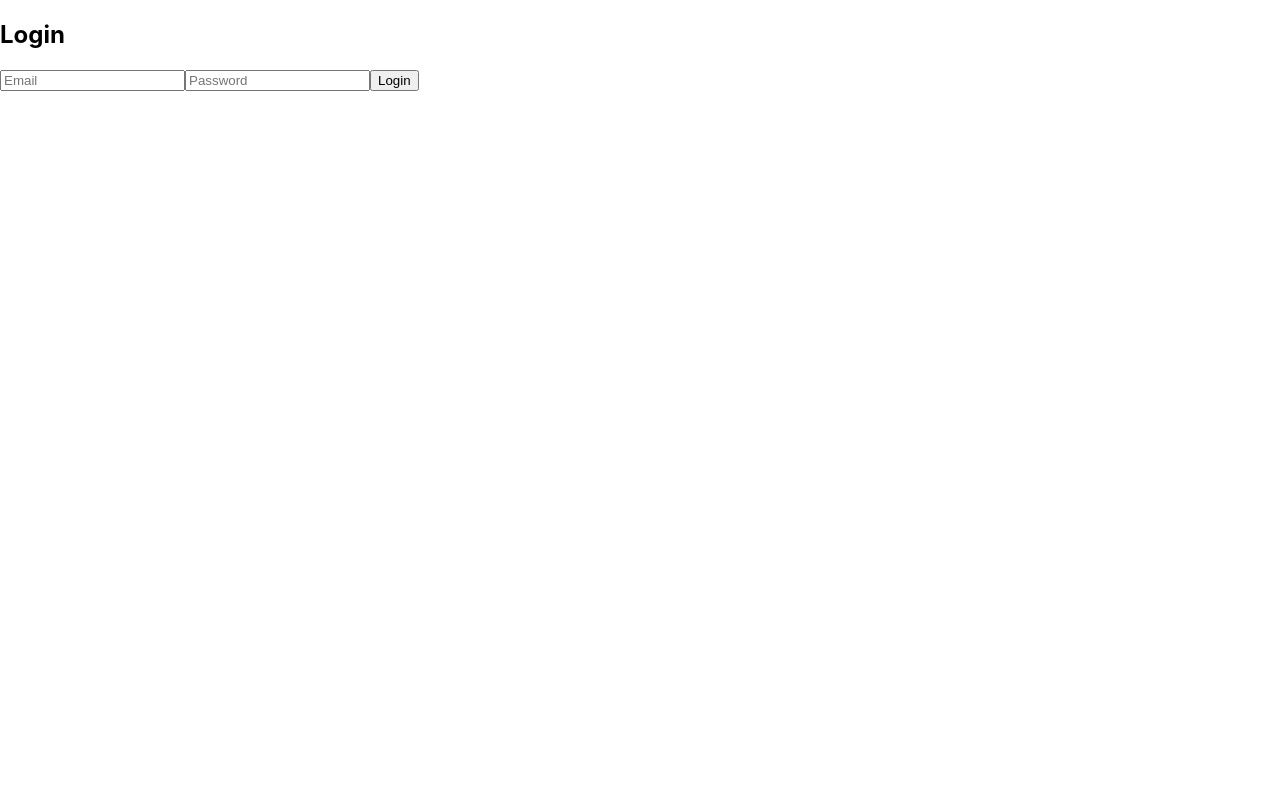
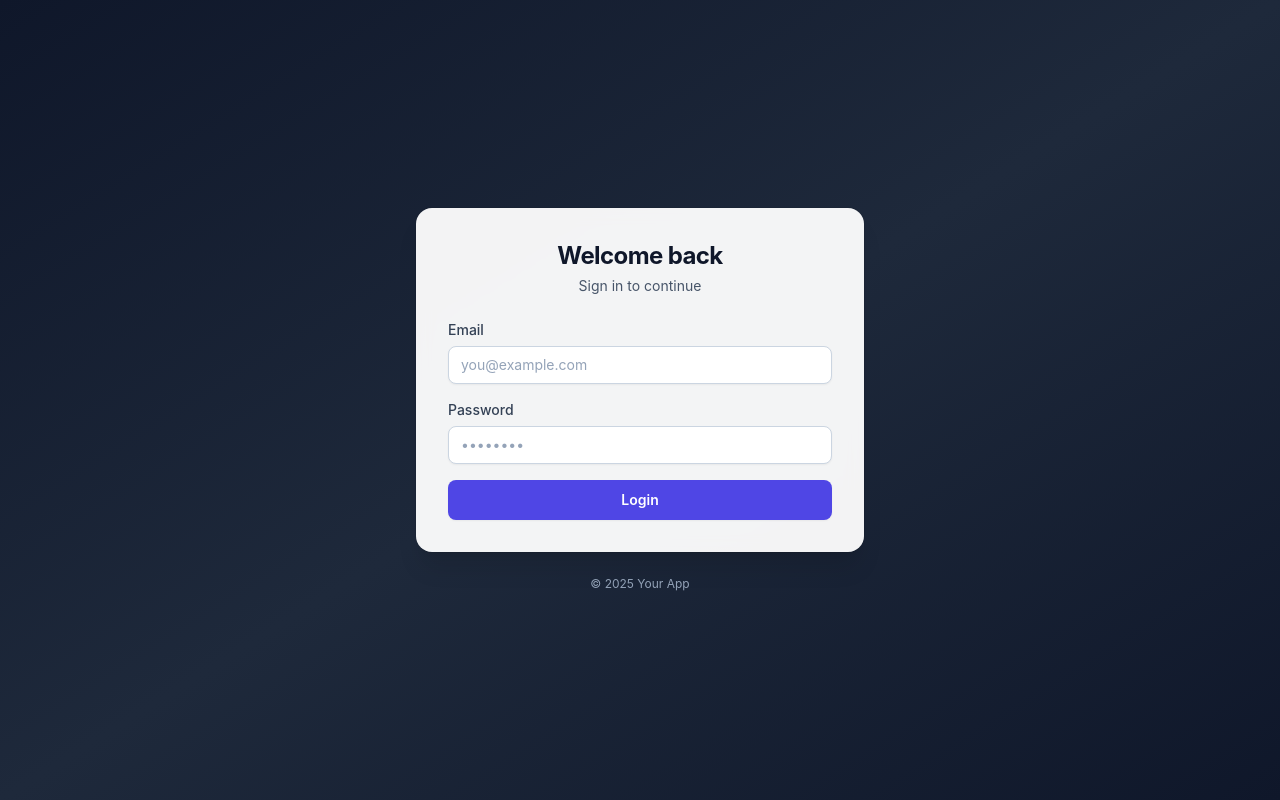
Before and after one commit to cenesdeveloper/blog-frontend, a React (Create React App) app: page / in a window 1280 px wide. Built offline with nearby package versions, Linux system fonts and the light colour scheme.

Commit message:
Tailwind init + login page styling

```diff
--- a/package.json
+++ b/package.json
@@ -3,6 +3,7 @@
   "version": "0.1.0",
   "private": true,
   "dependencies": {
+    "@tailwindcss/vite": "^4.1.11",
     "@testing-library/dom": "^10.4.0",
     "@testing-library/jest-dom": "^6.6.3",
     "@testing-library/react": "^16.3.0",
@@ -41,6 +42,6 @@
   "devDependencies": {
     "autoprefixer": "^10.4.21",
     "postcss": "^8.5.6",
-    "tailwindcss": "^4.1.11"
+    "tailwindcss": "^3.4.17"
   }
 }
--- /dev/null
+++ b/postcss.config.js
@@ -0,0 +1,6 @@
+module.exports = {
+  plugins: {
+    tailwindcss: {},
+    autoprefixer: {},
+  },
+}
--- a/src/features/auth/LoginForm.js
+++ b/src/features/auth/LoginForm.js
@@ -21,11 +21,54 @@ function LoginForm({ onLogin }) {
     };
 
     return (
-        <form onSubmit={handleSubmit}>
-            <input value={email} onChange={(e) => setEmail(e.target.value)} placeholder="Email" />
-            <input value={password} type="password" onChange={(e) => setPassword(e.target.value)} placeholder="Password" />
-            <button type="submit">Login</button>
-            {error && <p>{error}</p>}
+        <form onSubmit={handleSubmit} className="space-y-4">
+            {error && (
+                <div className="rounded-md bg-red-50 text-red-700 text-sm p-3 border border-red-200">
+                    {error}
+                </div>
+            )}
+
+            <div className="space-y-1.5">
+                <label htmlFor="email" className="block text-sm font-medium text-slate-700">
+                    Email
+                </label>
+                <input
+                    id="email"
+                    value={email}
+                    onChange={(e) => setEmail(e.target.value)}
+                    placeholder="you@example.com"
+                    type="email"
+                    autoComplete="email"
+                    required
+                    className="w-full rounded-lg border border-slate-300 bg-white px-3 py-2 text-sm text-slate-900 placeholder-slate-400
+                     shadow-sm focus:outline-none focus:ring-2 focus:ring-indigo-500 focus:border-indigo-500"
+                />
+            </div>
+
+            <div className="space-y-1.5">
+                <label htmlFor="password" className="block text-sm font-medium text-slate-700">
+                    Password
+                </label>
+                <input
+                    id="password"
+                    value={password}
+                    type="password"
+                    onChange={(e) => setPassword(e.target.value)}
+                    placeholder="••••••••"
+                    autoComplete="current-password"
+                    required
+                    className="w-full rounded-lg border border-slate-300 bg-white px-3 py-2 text-sm text-slate-900 placeholder-slate-400
+                     shadow-sm focus:outline-none focus:ring-2 focus:ring-indigo-500 focus:border-indigo-500"
+                />
+            </div>
+
+            <button
+                type="submit"
+                className="w-full inline-flex items-center justify-center rounded-lg bg-indigo-600 px-4 py-2.5 text-sm font-semibold text-white
+                   shadow-sm hover:bg-indigo-700 focus:outline-none focus:ring-2 focus:ring-indigo-500 disabled:opacity-60"
+            >
+                Login
+            </button>
         </form>
     );
 }
--- a/src/features/auth/LoginPage.js
+++ b/src/features/auth/LoginPage.js
@@ -2,9 +2,19 @@ import LoginForm from "./LoginForm";
 
 function LoginPage({ onLogin }) {
     return (
-        <div>
-            <h2>Login</h2>
-            <LoginForm onLogin={onLogin} />
+        <div className="min-h-screen bg-gradient-to-br from-slate-900 via-slate-800 to-slate-900 flex items-center justify-center p-4">
+            <div className="w-full max-w-md">
+                <div className="bg-white/95 backdrop-blur rounded-2xl shadow-xl ring-1 ring-black/5 p-6 sm:p-8">
+                    <div className="mb-6 text-center">
+                        <h2 className="text-2xl font-bold tracking-tight text-slate-900">Welcome back</h2>
+                        <p className="mt-1 text-sm text-slate-600">Sign in to continue</p>
+                    </div>
+                    <LoginForm onLogin={onLogin} />
+                </div>
+                <p className="mt-6 text-center text-xs text-slate-400">
+                    © {new Date().getFullYear()} Your App
+                </p>
+            </div>
         </div>
     );
 }
--- a/src/index.css
+++ b/src/index.css
@@ -1,3 +1,7 @@
+@tailwind base;
+@tailwind components;
+@tailwind utilities;
+
 body {
   margin: 0;
   font-family: -apple-system, BlinkMacSystemFont, 'Segoe UI', 'Roboto', 'Oxygen',
--- a/src/index.js
+++ b/src/index.js
@@ -2,6 +2,8 @@ import React from 'react';
 import ReactDOM from 'react-dom/client';
 import './index.css';
 import App from './App';
+
+
 
 const root = ReactDOM.createRoot(document.getElementById('root'));
 root.render(
--- /dev/null
+++ b/tailwind.config.js
@@ -0,0 +1,6 @@
+/** @type {import('tailwindcss').Config} */
+module.exports = {
+  content: ["./src/**/*.{js,jsx,ts,tsx}"],
+  theme: { extend: {} },
+  plugins: [],
+};
```
Also changed, not shown: 1 other file (tests, documents, lock files or other folders).
